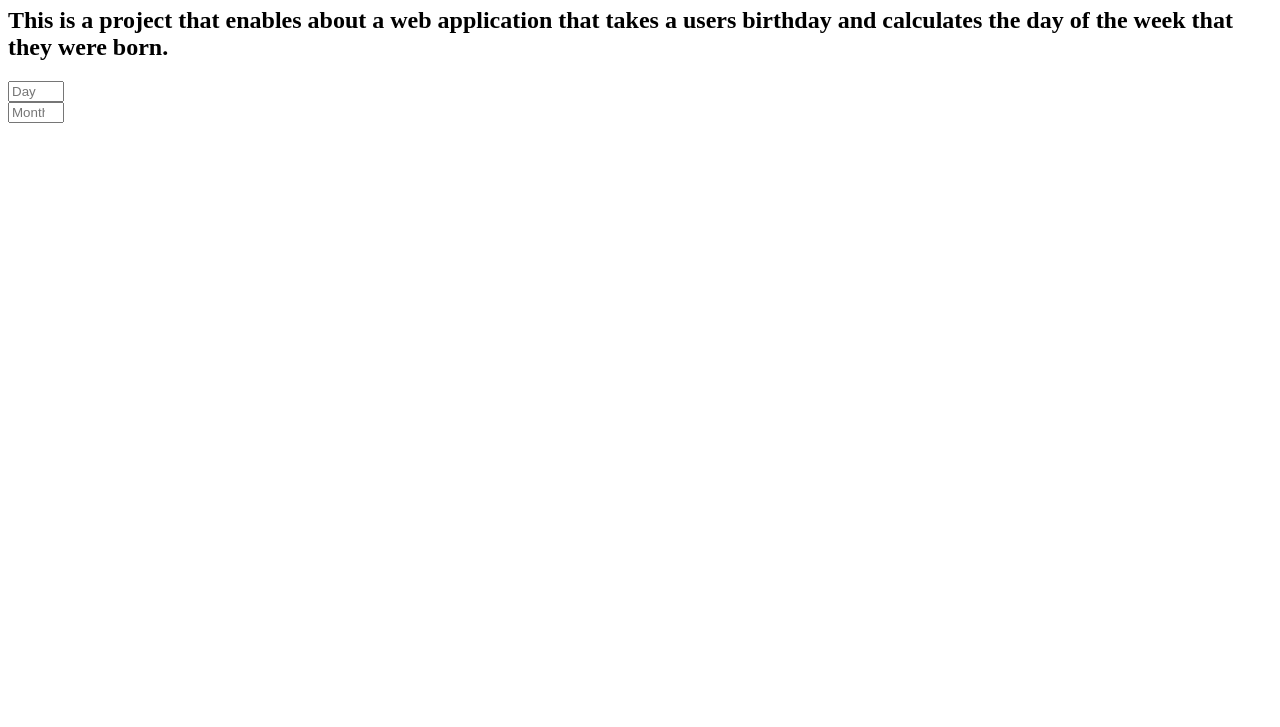
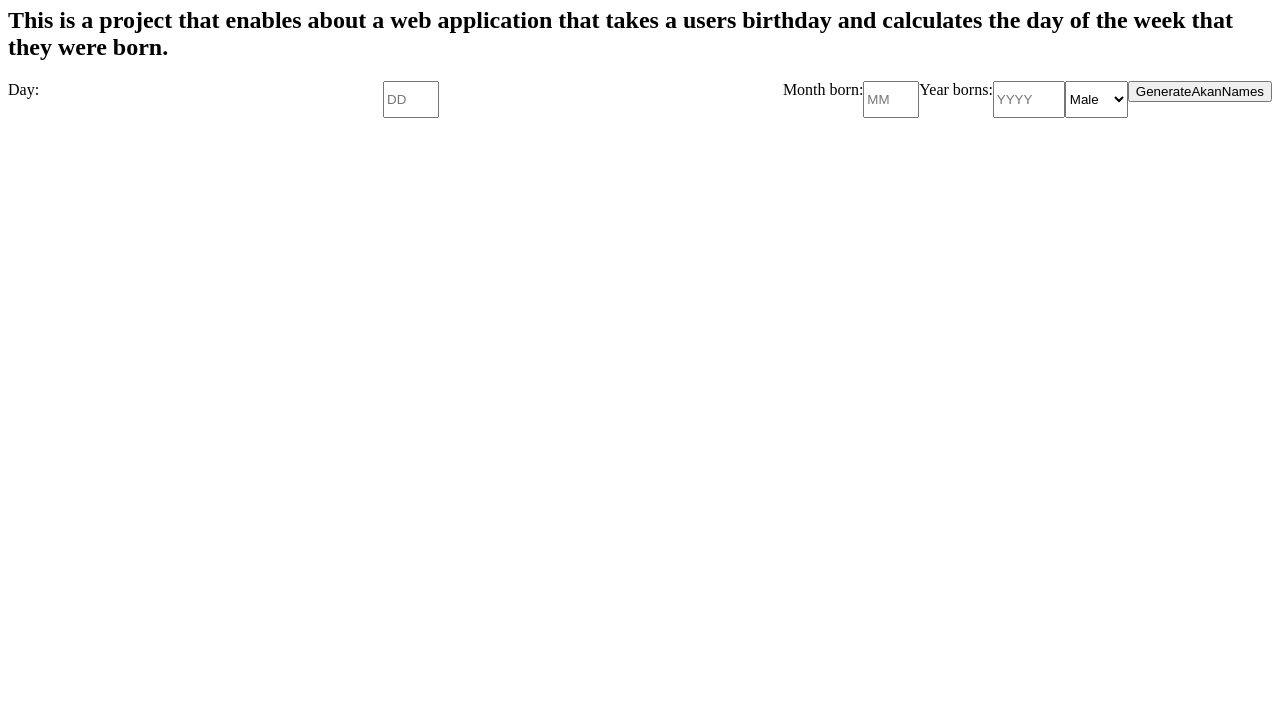
Before and after one commit to robinson732/Akan-Project, a plain HTML site: page index.html in a window 1280 px wide. Shown: the part 73-800 px from the top of the page. Drawn offline with Linux system fonts and the light colour scheme.

Commit message:
final html element

```diff
--- a/index.html
+++ b/index.html
@@ -1,40 +1,67 @@
 <!DOCTYPE html>
 <html lang="en">
   <head>
-    <link rel="stylesheet" href="css/stylesheet.css">
-    <meta charset="UTF-8">
-<meta name="viewport" content="width=device-width, initial-scale=1.0">
+    <link rel="stylesheet" href="./css/stylesheet.css" />
+    <meta charset="UTF-8" />
+    <meta name="viewport" content="width=device-width, initial-scale=1.0" />
     <title>Akan Name Generator</title>
   </head>
   <body>
     <div class="container">
       <div class="description">
-        <h1> Akan Name Generator.</h1>
-                   <h2> This is a project that enables about a web application that takes a users birthday and calculates
-            the day of the week that they were born.</h2>
+        <h1>Akan Name Generator.</h1>
+        <h2>
+          This is a project that enables about a web application that takes a
+          users birthday and calculates the day of the week that they were born.
+        </h2>
       </div>
+     <form id="akanName">
       <form>
         <div class="form-group">
-                    <label for="Day">
-                        <input type="number" id="number" placeholder="Day"
-                        min="1" max="31">
-                    </label>
+          <label for="Day">Day:</label>
+            <input
+              type="number"
+              id="day"
+              placeholder="DD"
+              min="1"
+              max="31"
+            </
         </div>
-                <div class="=form-group">
-                    <label for="Month">
-                        <input type="number" id="number" placeholder="Month"
-                        min="0" max="11">
-                    </label>
+        <div class="form-group">
+          <label for="Month">Month born:</label>
+            <input
+              type="number"
+              id="month"
+              placeholder="MM"
+              min="0"
+              max="11"
+            </
         </div>
-
-
-
-
+        <div class="form-group">
+          <label for="Year">Year borns:</label>
+            <input
+            type="number"
+            id="year"
+            placeholder="YYYY"
+            min="1900"
+            max="2025"
+            </
+        </div
+        <div class="form-group">
+         <select id="gender" type="radio" required>
+          <option value="male">Male</option>
+          <option value="female">female</option>
+         </select>
+          <label
+        </div>
+      <button onClick="submit" class="buttons">
+        GenerateAkanNames
+      </button>
       </form>
-
-
-
-
-
+      <div id="output" class="output">
+        <p id="dayResult"></p>
+        <p id="akanNameResult"></p>
+      </div>
+      <script src="./javascript/index.js"</script
   </body>
   </html>
```
Lines whose indentation alone changed are shown as unchanged.
